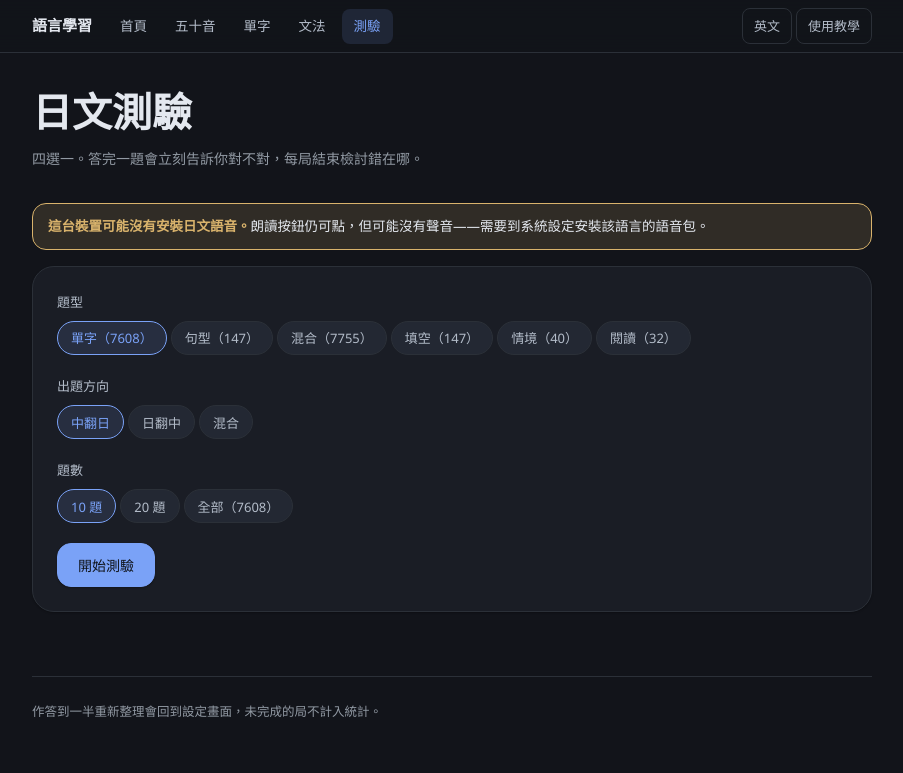
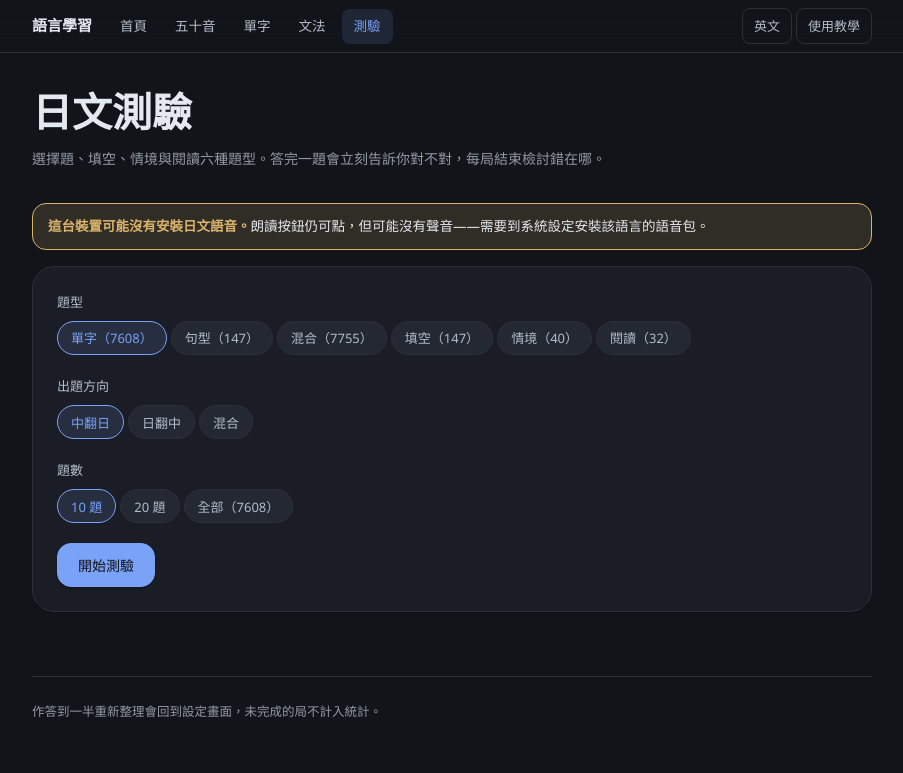
Before and after one commit to liangzhongyi-code/Language-learning, a website: page ja/quiz.html in a window 1280 px wide. Shown: the whole page, without its empty margins (188-1091 px from the left). Drawn offline with Linux system fonts and the light colour scheme.

Commit message:
fix(qa): 測驗頁副標不再只寫「四選一」
現在有六種題型（日文）／五種（英文），填空題不是四選一，
副標卻還停在只有選擇題的時代。

```diff
--- a/ja/quiz.html
+++ b/ja/quiz.html
@@ -11,7 +11,7 @@
 <main class="wrap">
   <div class="page-head">
     <h1>日文測驗</h1>
-    <p>四選一。答完一題會立刻告訴你對不對，每局結束檢討錯在哪。</p>
+    <p>選擇題、填空、情境與閱讀六種題型。答完一題會立刻告訴你對不對，每局結束檢討錯在哪。</p>
   </div>
   <div id="notice"></div>
   <div id="app"></div>
```
Also changed, not shown: en/quiz.html (+1 -1 lines).
